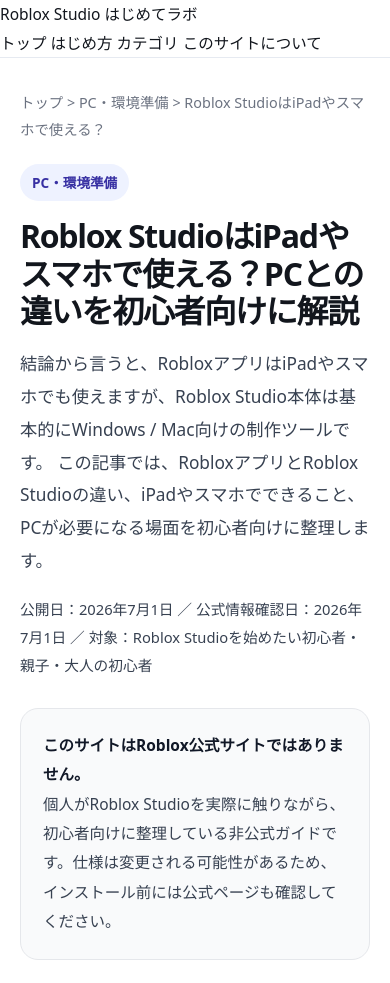
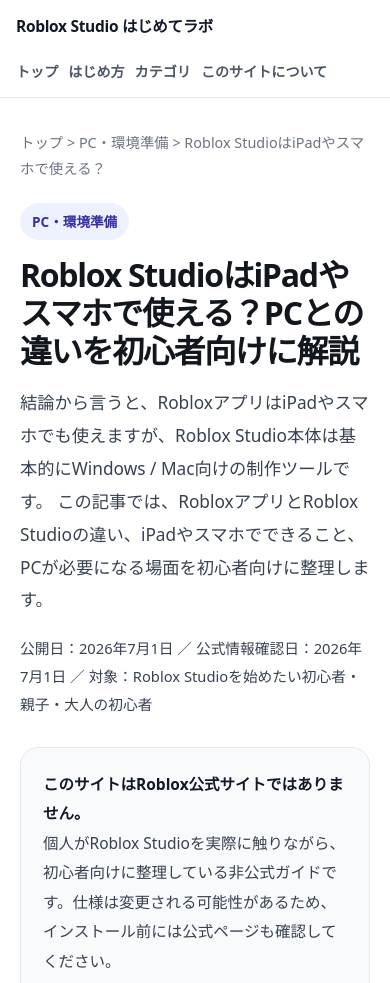
Before and after one commit to yuuya06ai/roblox-ai-model-lab, a plain HTML site: page articles/roblox-studio-ipad-smartphone.html in a window 390 px wide. Shown: the top 983 px of the page. Drawn offline with Linux system fonts and the light colour scheme.

Commit message:
Update roblox-studio-ipad-smartphone.html

```diff
--- a/articles/roblox-studio-ipad-smartphone.html
+++ b/articles/roblox-studio-ipad-smartphone.html
@@ -15,6 +15,64 @@
   <meta name="twitter:card" content="summary_large_image" />
   <link rel="stylesheet" href="/styles.css" />
   <style>
+
+
+.site-header {
+  position: sticky;
+  top: 0;
+  z-index: 20;
+  display: flex;
+  align-items: center;
+  justify-content: space-between;
+  gap: 18px;
+  padding: 14px 24px;
+  background: rgba(255, 255, 255, 0.96);
+  border-bottom: 1px solid #e5e7eb;
+  backdrop-filter: blur(12px);
+}
+
+.site-logo {
+  color: #111827;
+  font-weight: 800;
+  text-decoration: none;
+  letter-spacing: -0.02em;
+}
+
+.site-nav {
+  display: flex;
+  align-items: center;
+  gap: 14px;
+  flex-wrap: wrap;
+}
+
+.site-nav a {
+  color: #4b5563;
+  font-size: 0.94rem;
+  font-weight: 700;
+  text-decoration: none;
+}
+
+.site-nav a:hover {
+  color: #2563eb;
+}
+
+@media (max-width: 640px) {
+  .site-header {
+    align-items: flex-start;
+    flex-direction: column;
+    padding: 12px 16px;
+  }
+
+  .site-nav {
+    gap: 10px;
+  }
+
+  .site-nav a {
+    font-size: 0.88rem;
+  }
+}
+
+
     .article-shell {
       max-width: 980px;
       margin: 0 auto;
```
